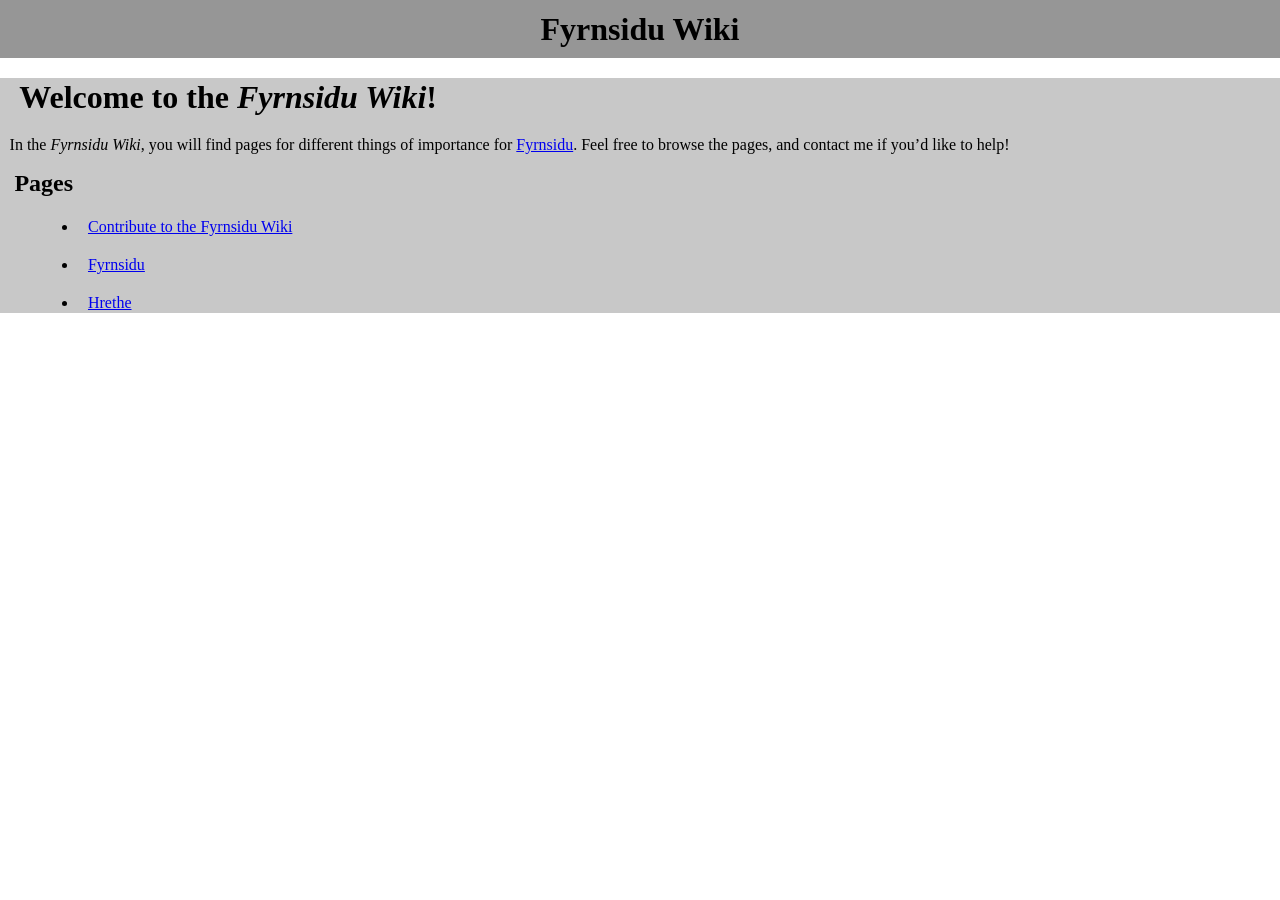
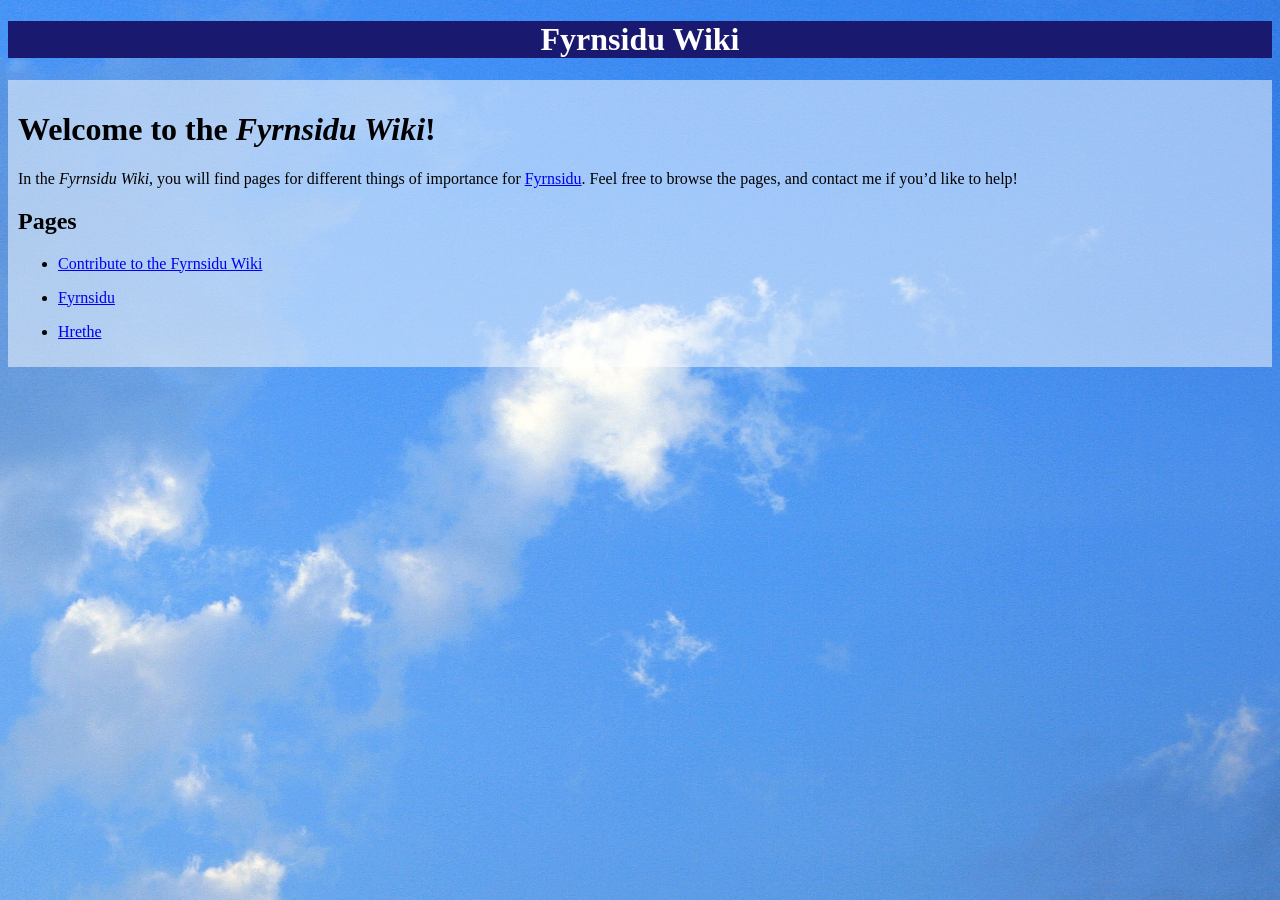
Before and after one commit to byronpendason/byronpendason.github.io, a Jekyll site: the page built from _wiki/index.md, in a window 1280 px wide. Built offline with Jekyll 4.4.1, drawn with Linux system fonts in a browser that asks for light colours.

Commit message:
Update wiki.css

```diff
--- a/css/wiki.css
+++ b/css/wiki.css
@@ -4,32 +4,111 @@ sitemap:
   exclude: 'yes'
 ---
 
-html,body {
+body {
+  background-image: url("/media/blue-sky-with-small-cloud.jpg");
+  background-color: CornflowerBlue;
+  background-attachment: fixed;
+  background-size: cover;
+  position: center;
   color: black;
-  margin: 0px;
-  padding: 0px;
+  min-height:100%;
 }
 #header {
-  background: rgb(150, 150, 150);
-  color: black;
-  margin: 0px;
-  padding: 10px;
+  background: rgb(25, 25, 112);
+  color: white;
 }
 #header * {
   text-align: center;
-  margin:0px;
-  padding: 0px;
+}
+nav {
+  background: rgb(25, 25, 112);
+  color: white;
+}
+nav * {
+  text-align: center;
+}
+nav a {
+  color: white;
+  text-decoration: underline solid 1px;
+  margin-top: 0.25em;
+  margin-bottom: 0.25em;
+}
+.dropdown {
+  position: relative;
+  display: block;
+}
+.dropbtn {
+  display: block;
+  font-size: 1.25em;
+  text-decoration: underline overline double 1px;
+}
+.dropdownContent {
+  display: none;
+  position: absolute;
+  background: rgb(25, 25, 112);
+  width: 100%;
+  box-sizing: border-box;
+}
+.dropdown:hover .dropdownContent {
+  display: block;
 }
 #content {
-  background: rgb(200, 200, 200);
+  background: rgba(255, 255, 255, 0.5);
   color: black;
+  padding: 10px;
+  min-height: 85%;
 }
-#content p,h1,h2,h3,h4,h5,h6 {
-  margin: 0.6em;
-  line-height: 1.2;
+dt {
+  font-weight: bold;
+}
+.PageNavigation {
+  display: block;
+  width: auto;
+  overflow: hidden;
+}
+.PageNavigation a {
+  display: block;
+  width: 50%;
+  float: left;
+  margin: 1em 0;
+  font-size: 16px;
+  color: white;
+}
+.PageNavigation .next {
+  text-align: right;
 }
 
-#content code,ul,li,ol {
-  margin: 1.2em;
-  line-height: 1.2;
+h6 {
+  margin-top: 0;
+  padding-top: 0;
 }
+ul#results-container {
+  padding: 0;
+  list-style-type: none;
+}
+
+#results-container li {
+  margin-bottom: 1.5rem;
+}
+
+span.post-meta {
+  font-size: 1rem;
+}
+
+table {
+  margin-left: auto;
+  margin-right: auto;
+}
+
+table, the, td {
+  border: 1px solid;
+}
+
+td {
+  text-align: center;
+}
+
+th {
+  background-color: midnightblue;
+  color: white;
+}
```
